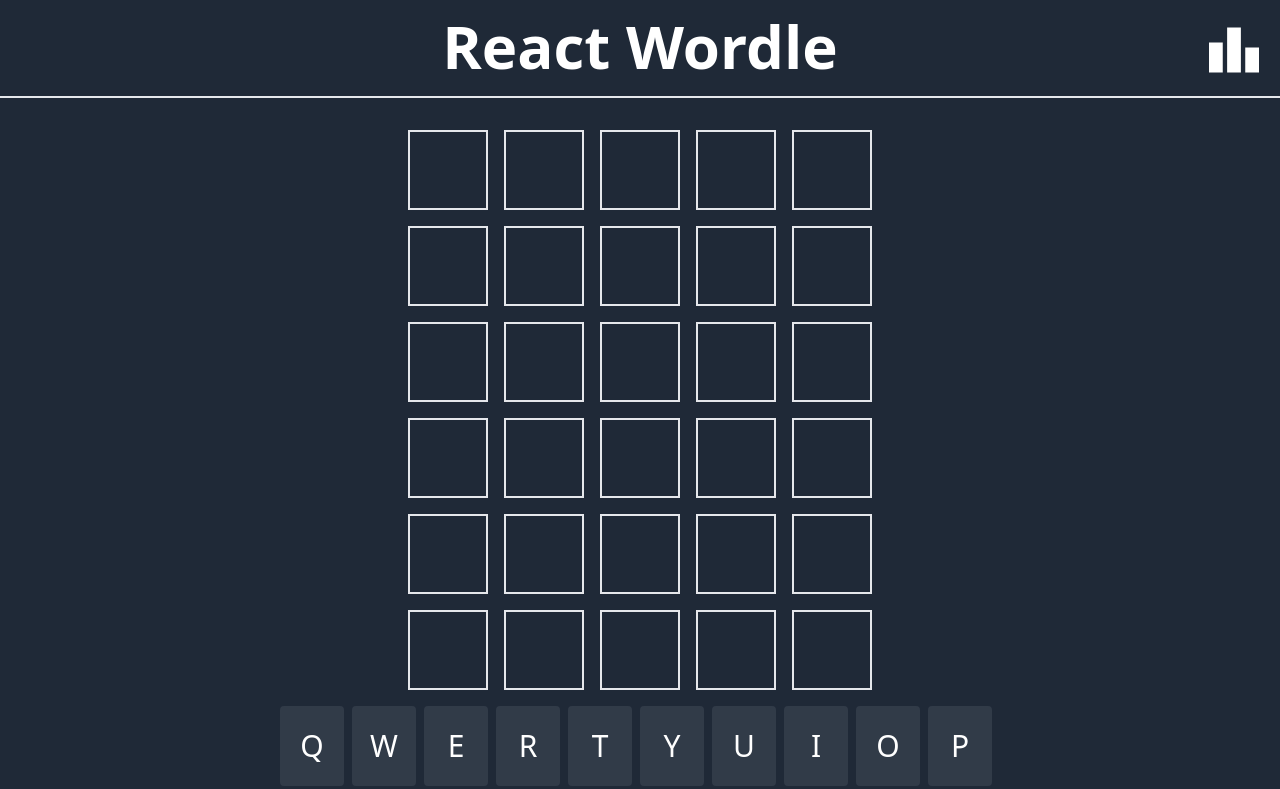
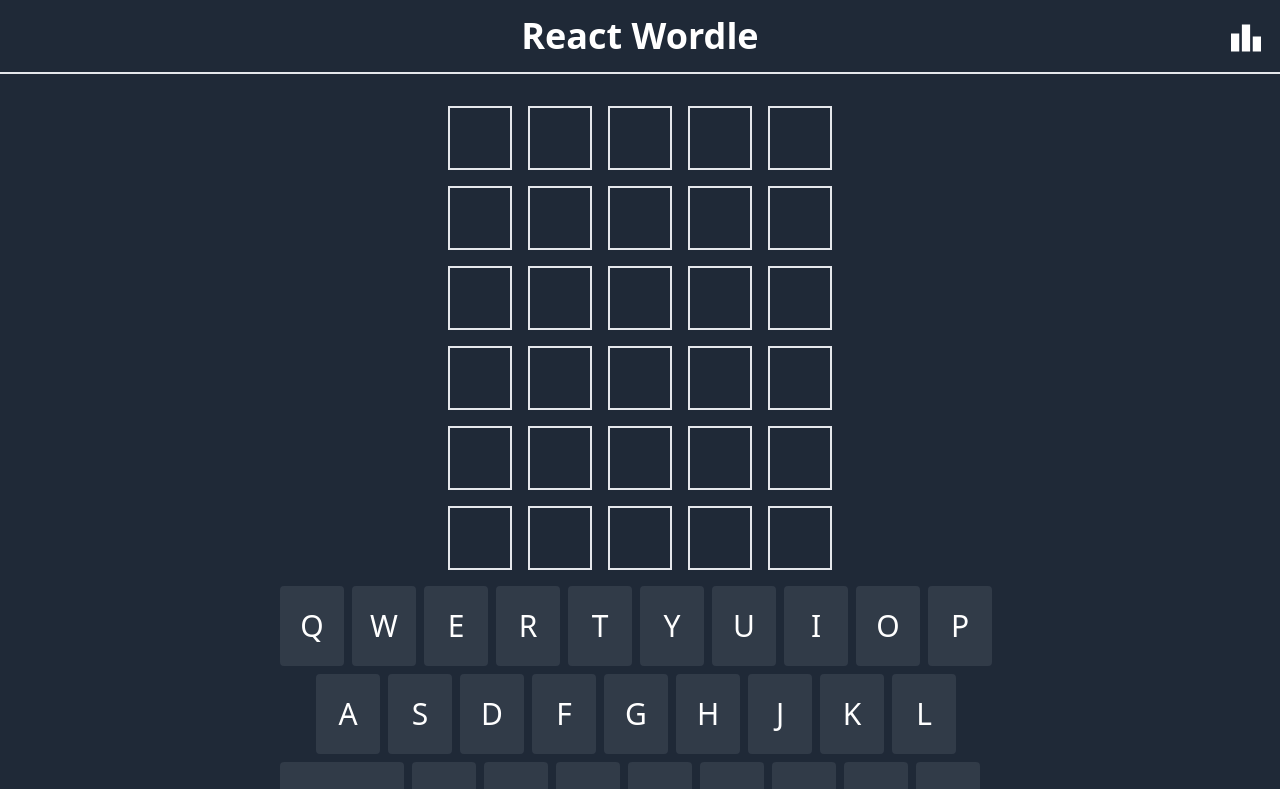
Before and after one commit to robivr/react-wordle, a React (Vite) app: page / in a window 1280 px wide. Shown: the top 789 px of the page. Built offline with nearby package versions, Linux system fonts and the light colour scheme.

Commit message:
changed up some styling to fit less than 1080p

```diff
--- a/src/components/Header/Header.tsx
+++ b/src/components/Header/Header.tsx
@@ -7,7 +7,7 @@ interface HeaderProps {
 
 const Header = (props: HeaderProps) => {
   return (
-    <header className="w-full grid grid-cols-header border-b-2 mb-4 p-2 font-extrabold text-white text-3xl lg:text-6xl lg:p-4">
+    <header className="w-full grid grid-cols-header border-b-2 mb-4 p-2 font-extrabold text-white text-3xl lg:text-4xl lg:p-4">
       <h1 className="col-start-2 text-center">React Wordle</h1>
       <MdLeaderboard
         className="text-white mt-1 justify-self-end"
--- a/src/components/Word/Letter.tsx
+++ b/src/components/Word/Letter.tsx
@@ -11,7 +11,7 @@ const Letter = (props: LetterProps) => {
   return (
     <div
       className={
-        `border flex items-center justify-center w-16 h-16 cursor-default text-white text-3xl lg:w-20 lg:h-20 lg:text-4xl lg:border-2 uppercase` +
+        `border flex items-center justify-center w-16 h-16 cursor-default text-white text-3xl lg:w-[min(10%, 5rem)] lg:h-[min(10%, 5rem)] lg:text-4xl lg:border-2 uppercase` +
         (props.flip
           ? ` delay-animation-${props.animationDelay} flip-bg-${props.color}`
           : '')
```
